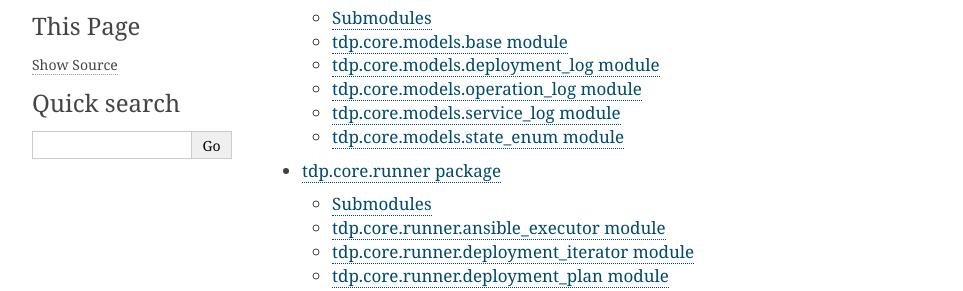
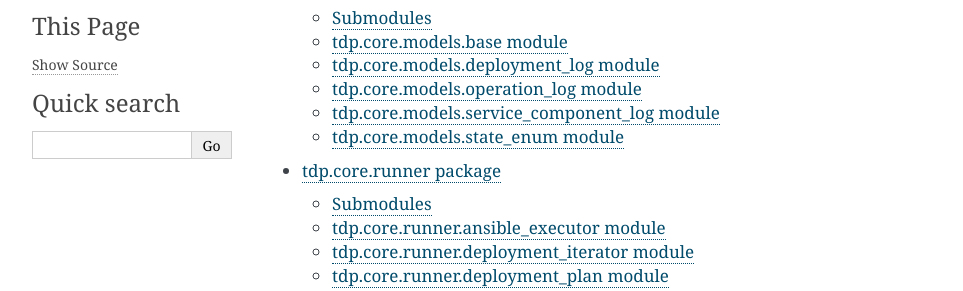
Before and after one commit to TOSIT-IO/tdp-lib, a Sphinx documentation site: the page built from docs/tdp.core.rst, in a window 1280 px wide. Shown: the part 306-597 px from the top of the page, without its empty margins (148-1111 px from the left). Built offline with Sphinx 7.4.7, drawn with Linux system fonts in a browser that asks for light colours; pages that are not in the unit, such as notebooks, are missing from menus.

Commit message:
docs: update docs on renamed model

```diff
--- a/docs/tdp.core.models.rst
+++ b/docs/tdp.core.models.rst
@@ -33,10 +33,10 @@
    :undoc-members:
    :show-inheritance:
 
-tdp.core.models.service\_log module
------------------------------------
+tdp.core.models.service\_component\_log module
+----------------------------------------------
 
-.. automodule:: tdp.core.models.service_log
+.. automodule:: tdp.core.models.service_component_log
    :members:
    :undoc-members:
    :show-inheritance:
```
